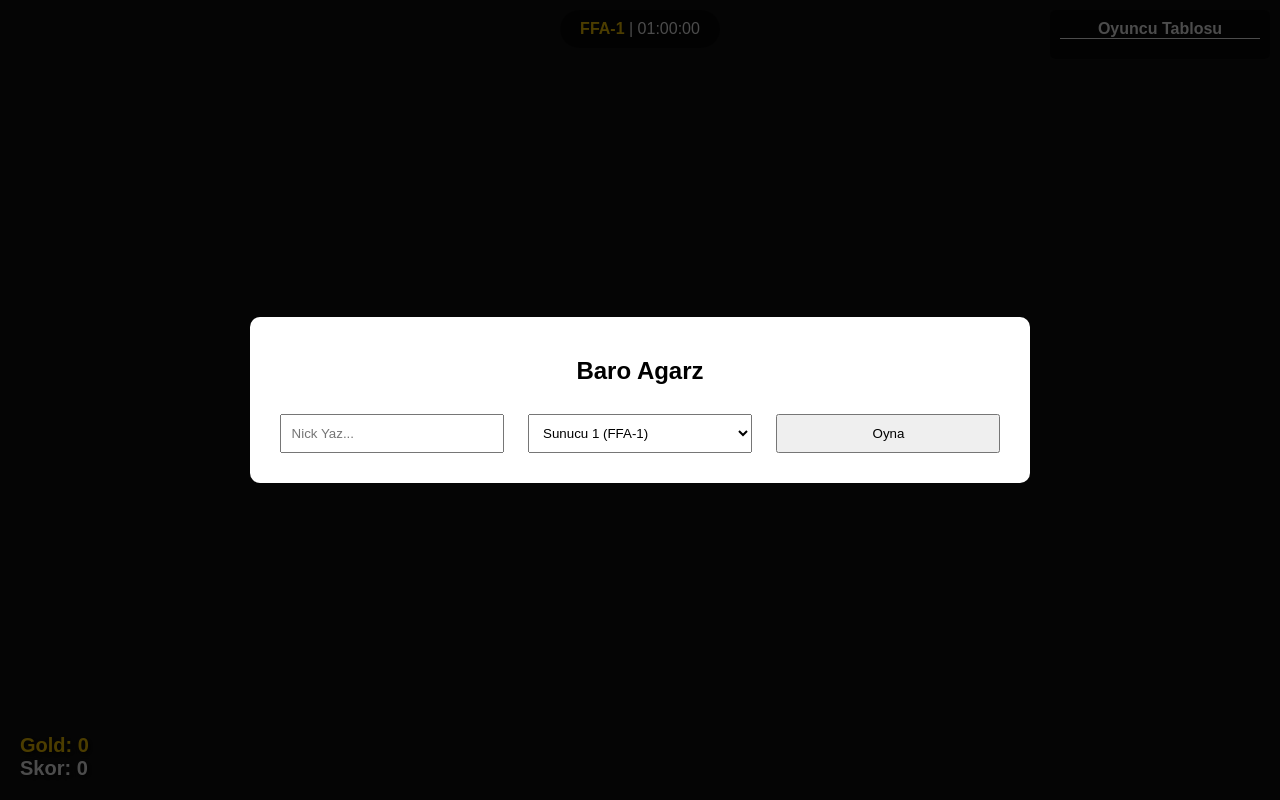
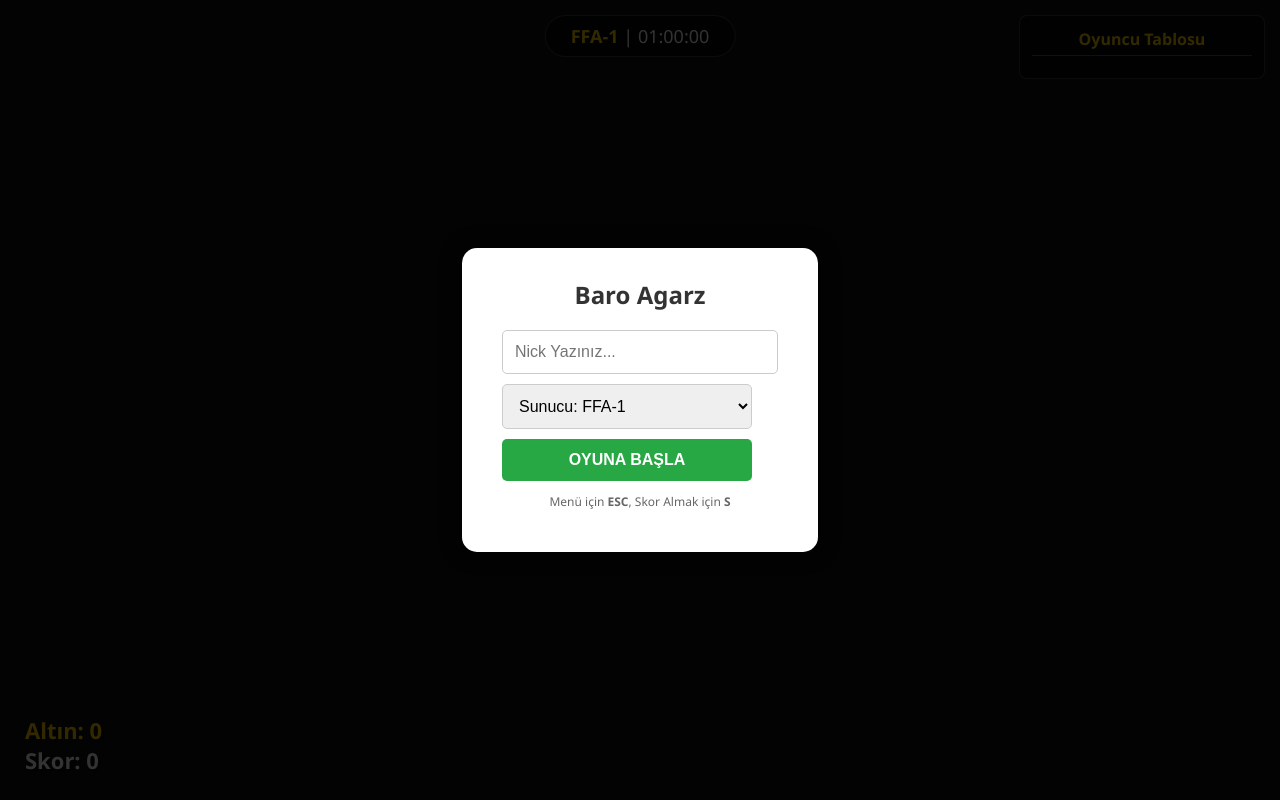
Before and after one commit to barisgzlx/baro41, a website: page index.html in a window 1280 px wide. Drawn offline with nearby package versions, Linux system fonts and the light colour scheme; no server answers.

Commit message:
Update index.html

```diff
--- a/index.html
+++ b/index.html
@@ -5,56 +5,51 @@
     <meta name="viewport" content="width=device-width, initial-scale=1.0">
     <title>Baro Agarz</title>
     <style>
-        body { margin: 0; overflow: hidden; background: #111; font-family: sans-serif; }
+        body { margin: 0; overflow: hidden; background: #111; font-family: 'Segoe UI', Tahoma, Geneva, Verdana, sans-serif; }
         canvas { display: block; }
-        #overlay { position: absolute; top: 0; left: 0; width: 100%; height: 100%; background: rgba(0,0,0,0.7); display: flex; justify-content: center; align-items: center; z-index: 1000; }
-        .menu { background: white; padding: 20px; border-radius: 10px; text-align: center; }
 
-        /* ÜST PANEL (FFA-1 ve SAYAÇ) */
-        #top-info {
-            position: absolute; top: 10px; left: 50%; transform: translateX(-50%);
-            background: rgba(0,0,0,0.5); color: white; padding: 10px 20px;
-            border-radius: 20px; text-align: center; z-index: 500;
-        }
+        /* ANA MENÜ (ESC) */
+        #overlay { position: absolute; top: 0; left: 0; width: 100%; height: 100%; background: rgba(0,0,0,0.8); display: flex; justify-content: center; align-items: center; z-index: 1000; }
+        .menu { background: #fff; padding: 30px; border-radius: 15px; text-align: center; box-shadow: 0 0 20px rgba(0,0,0,0.5); }
+        input, select, button { margin: 10px; padding: 12px; display: block; width: 250px; border: 1px solid #ccc; border-radius: 5px; font-size: 16px; }
+        button { background: #28a745; color: white; border: none; cursor: pointer; font-weight: bold; }
+        button:hover { background: #218838; }
 
-        /* SOL ALT (GOLD VE SKOR) */
-        #stats {
-            position: absolute; bottom: 20px; left: 20px; color: white;
-            font-size: 20px; font-weight: bold; text-shadow: 2px 2px 4px #000;
-        }
+        /* ÜST PANEL (FFA VE SAYAÇ) */
+        #top-info { position: absolute; top: 15px; left: 50%; transform: translateX(-50%); background: rgba(0,0,0,0.6); color: white; padding: 8px 25px; border-radius: 25px; font-size: 18px; border: 1px solid rgba(255,255,255,0.2); z-index: 500; }
 
-        /* SAĞ ÜST (TABLO) */
-        #leaderboard {
-            position: absolute; top: 10px; right: 10px; width: 200px;
-            background: rgba(0,0,0,0.5); color: white; padding: 10px;
-            border-radius: 5px; pointer-events: none;
-        }
-        #leaderboard h3 { margin: 0 0 10px 0; font-size: 16px; border-bottom: 1px solid #fff; text-align: center; }
-        #lb-list div { font-size: 13px; margin-bottom: 3px; display: flex; justify-content: space-between; }
+        /* SOL ALT (İSTATİSTİKLER) */
+        #stats { position: absolute; bottom: 25px; left: 25px; color: white; font-size: 22px; font-weight: bold; text-shadow: 2px 2px 5px #000; pointer-events: none; }
+
+        /* SAĞ ÜST (OYUNCU TABLOSU) */
+        #leaderboard { position: absolute; top: 15px; right: 15px; width: 220px; background: rgba(0,0,0,0.6); color: white; padding: 12px; border-radius: 8px; border: 1px solid rgba(255,255,255,0.2); }
+        #leaderboard h3 { margin: 0 0 10px 0; font-size: 16px; text-align: center; color: #ffcc00; border-bottom: 1px solid rgba(255,255,255,0.3); padding-bottom: 5px; }
+        #lb-list div { font-size: 14px; margin-bottom: 5px; display: flex; justify-content: space-between; }
     </style>
 </head>
 <body>
 
     <div id="overlay">
         <div class="menu">
-            <h2>Baro Agarz</h2>
-            <input type="text" id="nick" placeholder="Nick Yaz..." style="padding:10px; width:200px; margin:10px;">
-            <select id="room" style="padding:10px; width:224px; margin:10px;">
-                <option value="ffa1">Sunucu 1 (FFA-1)</option>
-                <option value="ffa2">Sunucu 2 (FFA-2)</option>
+            <h2 style="margin-top:0; color:#333;">Baro Agarz</h2>
+            <input type="text" id="nick" placeholder="Nick Yazınız..." maxlength="12">
+            <select id="room">
+                <option value="ffa1">Sunucu: FFA-1</option>
+                <option value="ffa2">Sunucu: FFA-2</option>
             </select>
-            <button onclick="join()" style="padding:10px; width:224px; margin:10px; cursor:pointer;">Oyna</button>
+            <button onclick="join()">OYUNA BAŞLA</button>
+            <p style="font-size: 12px; color: #666;">Menü için <b>ESC</b>, Skor Almak için <b>S</b></p>
         </div>
     </div>
 
     <div id="top-info">
-        <span id="room-name" style="font-weight: bold; color: #ffcc00;">FFA-1</span> |
+        <span id="room-name" style="color: #ffcc00; font-weight:bold;">FFA-1</span> |
         <span id="timer">01:00:00</span>
     </div>
 
     <div id="stats">
-        <div style="color: #ffcc00;">Gold: <span id="my-gold">0</span></div>
-        <div>Skor: <span id="my-score">0</span></div>
+        <div style="color: #ffcc00;">Altın: <span id="my-gold">0</span></div>
+        <div style="color: #fff;">Skor: <span id="my-score">0</span></div>
     </div>
 
     <div id="leaderboard">
```
